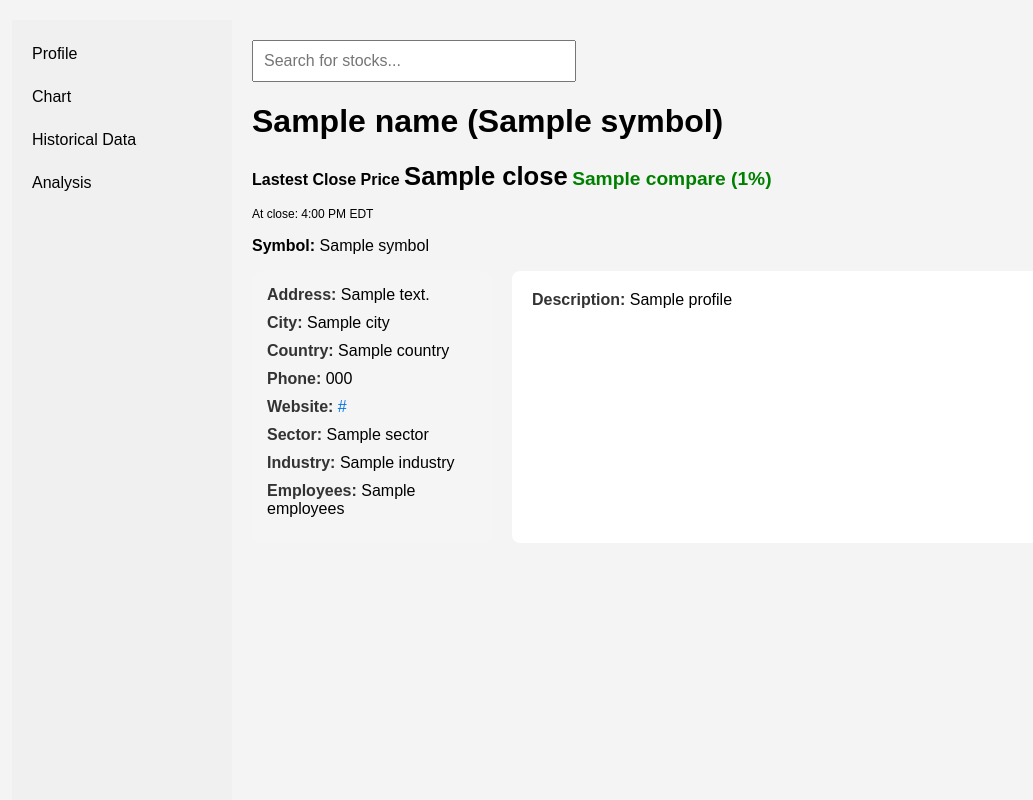
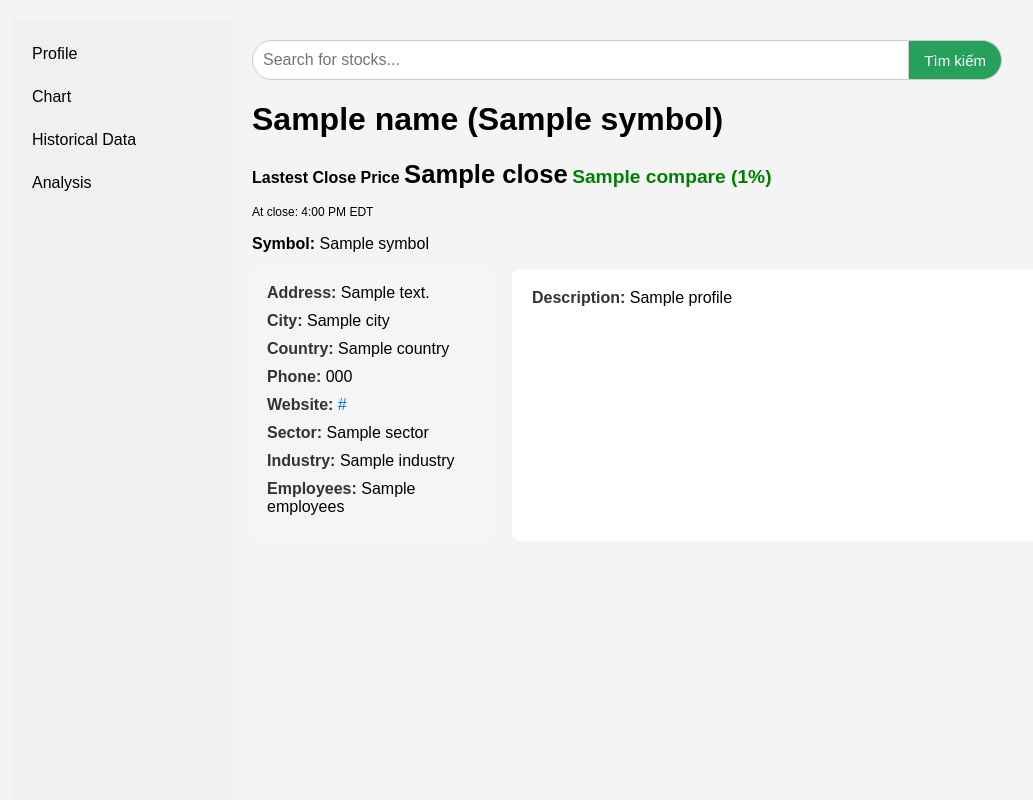
Before and after one commit to Monkey-D-Luc/Realtime-Stock-Price-Tracker, a Django app: template Project/search/templates/profile.html in a window 1280 px wide. Shown: the whole page, without its empty margins (8-1041 px from the left). Run offline with Django 5.2, Linux system fonts and the light colour scheme; the template is opened without the code that fills it: most values are stand-ins (such as "Sample title", 1, 10 or a date in 2020); parts of the project's set-up code (start-up, migrations or seed data) failed here and were passed over.

Commit message:
update css

```diff
--- a/Project/search/static/script.js
+++ b/Project/search/static/script.js
@@ -26,6 +26,16 @@ document.getElementById('search-box').addEventListener('input', function() {
         searchResults.style.display = 'none';
     }
 });
+
+document.getElementById('search-button').addEventListener('click', function() {
+    const query = document.getElementById('search-box').value;
+    const searchResults = document.getElementById('search-results');
+    if (query.length > 0 && searchResults.childNodes.length > 0) {
+        const firstResult = searchResults.childNodes[0];
+        firstResult.click();
+    }
+});
+
 document.addEventListener('DOMContentLoaded', function () {
     document.getElementById('search-results').addEventListener('click', function (event) {
         if (event.target && event.target.classList.contains('stock-item')) {
--- a/Project/search/static/style.css
+++ b/Project/search/static/style.css
@@ -7,13 +7,58 @@ body {
 
 .search-container {
     position: relative;
-    width: 300px;
+    width: 750px;
+    display: flex;
 }
 
 #search-box {
     width: 100%;
     padding: 10px;
     font-size: 16px;
+    border: 1px solid #ccc;
+    border-radius: 20px 0 0 20px;
+    outline: none;
+}
+
+#search-button {
+    padding: 10px 15px;
+    border: 1px solid #ccc;
+    border-left: none;
+    border-radius: 0 20px 20px 0;
+    background-color: #25a15b;
+    color: white;
+    cursor: pointer;
+    font-size: 15px;
+    width: auto;
+    white-space: nowrap;
+}
+
+#search-button:hover {
+    background-color: #0056b3;
+}
+
+.results-container {
+    position: absolute;
+    top: 100%;
+    left: 0;
+    width: 100%;
+    border: 1px solid #ccc;
+    border-radius: 0 0 10px 10px;
+    background-color: white;
+    max-height: 300px;
+    overflow-y: auto;
+    display: none;
+    z-index: 100;
+}
+
+.result-item {
+    padding: 10px;
+    border-bottom: 1px solid #f1f1f1;
+    cursor: pointer;
+}
+
+.result-item:hover {
+    background-color: #f0f0f0;
 }
 
 #search-results {
--- a/Project/search/templates/menu.html
+++ b/Project/search/templates/menu.html
@@ -5,6 +5,7 @@
 {% block content %}
 <div class="search-container">
     <input type="text" id="search-box" placeholder="Search for stocks...">
+    <button id="search-button">Tìm kiếm</button>
     <div id="search-results"></div>
     <link rel="stylesheet" href="{% static 'style.css' %}">
 </div>
--- a/Project/search/templates/sidebar.html
+++ b/Project/search/templates/sidebar.html
@@ -4,67 +4,8 @@
 <head>
     <meta charset="UTF-8">
     <meta name="viewport" content="width=device-width, initial-scale=1.0">
-    <style>
-        body { font-family: Arial, sans-serif; margin: 0; padding: 0; }
-        .sidebar { width: 200px; background-color: #f0f0f0; padding: 10px; position: fixed; height: 100%; }
-        .sidebar a { display: block; padding: 10px; color: black; text-decoration: none; border-radius: 4px; margin: 5px 0; }
-        .sidebar a:hover { background-color: #d0e0f0; }
-        .active { background-color: #a0c0e0; }
-        .content { margin-left: 220px; padding: 20px; }
-        .search-container { margin-bottom: 20px; }
-        .price-change { font-size: 24px; font-weight: bold; }
-        .positive { color: green; }
-        .negative { color: red; }
-        #close-price.highlight {
-            font-size: 1.6em;
-            font-weight: bold;
-        }
-        .price-change .small-text {
-            font-size: 0.8em;
-            display: inline;
-            vertical-align: middle;
-        }
-        .note{
-            font-size:0.75em;
-        }
-        .container {
-            display: grid;
-            grid-template-columns: 1fr 3fr;
-            gap: 20px;
-        }
-
-        .left-column {
-            background-color: #f5f5f5;
-            padding: 15px;
-            border-radius: 8px;
-        }
-
-
-        .main-profile {
-            background-color: #ffffff;
-            padding: 20px;
-            border-radius: 8px;
-        }
-
-        .left-column p, .main-profile p {
-            margin: 0 0 10px;
-        }
-
-        .left-column p strong, .main-profile p strong {
-            color: #333;
-        }
-
-        .left-column a {
-            color: #0073e6;
-            text-decoration: none;
-        }
-
-        .left-column a:hover {
-            text-decoration: underline;
-        }
-
-    </style>
     <link rel="stylesheet" href="{% static 'style.css' %}">
+    <link rel="stylesheet" href="{% static 'sidebar.css' %}">
 </head>
 <body>
     <div class="sidebar">
@@ -76,7 +17,9 @@
     <div class="content">
         <div class="search-container">
             <input type="text" id="search-box" placeholder="Search for stocks...">
+            <button id="search-button">Tìm kiếm</button>
             <div id="search-results"></div>
+            <link rel="stylesheet" href="{% static 'style.css' %}">
         </div>
         <h1>{{ name }} ({{ symbol }})</h1>
         <main id="stock-detail">
```
Also changed, not shown: Project/search/static/sidebar.css (added, +57 -0 lines).
